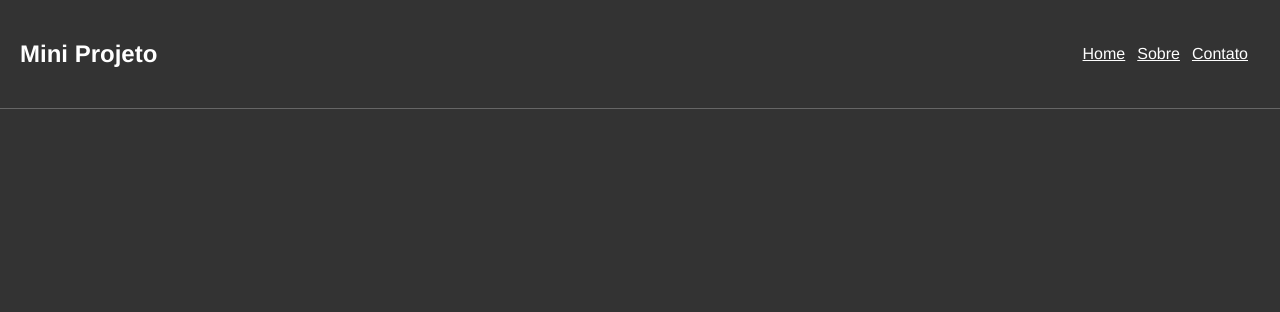
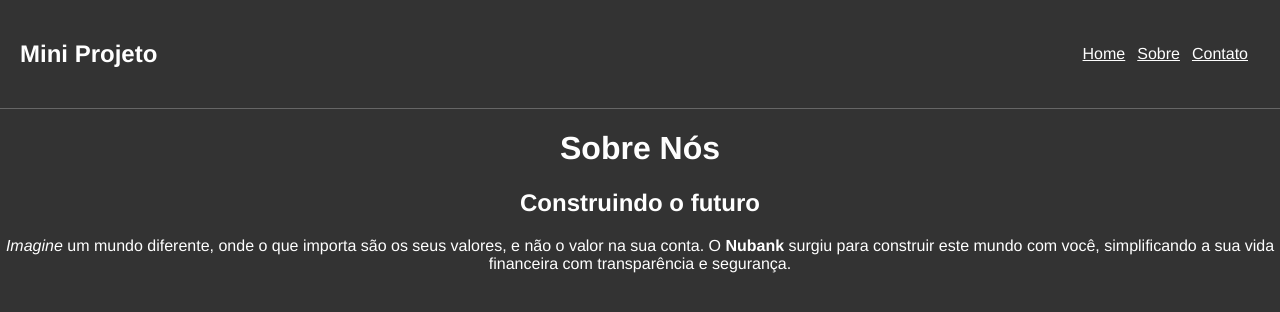
Before and after one commit to nilosiqueira/MiniProjetoHtml, a plain HTML site: page sobre.html in a window 1280 px wide. Drawn offline with Linux system fonts and the light colour scheme.

Commit message:
created page sobre

```diff
--- a/sobre.html
+++ b/sobre.html
@@ -14,11 +14,18 @@
         <nav>
             <h2>Mini Projeto</h2>
             <ul >
-                <li><a href="#">Home</a></li>
-                <li><a href="#" active>Sobre</a></li>
+                <li><a href="index.html" >Home</a></li>
+                <li><a href="#">Sobre</a></li>
                 <li><a href="#">Contato</a></li>
             </ul>
         </nav>
     </header>
+    <h1>Sobre Nós </h1>
+    <h2>Construindo o futuro</h2>
+    <p>
+        <em>Imagine</em> um mundo diferente, onde o que importa são os seus valores, e não o valor
+        na sua conta. O <strong>Nubank</strong> surgiu para construir este mundo com você, simplificando
+       a sua vida financeira com transparência e segurança.
+    </p>
 </body>
 </html>
```
Also changed, not shown: index.html (+1 -1 lines).
